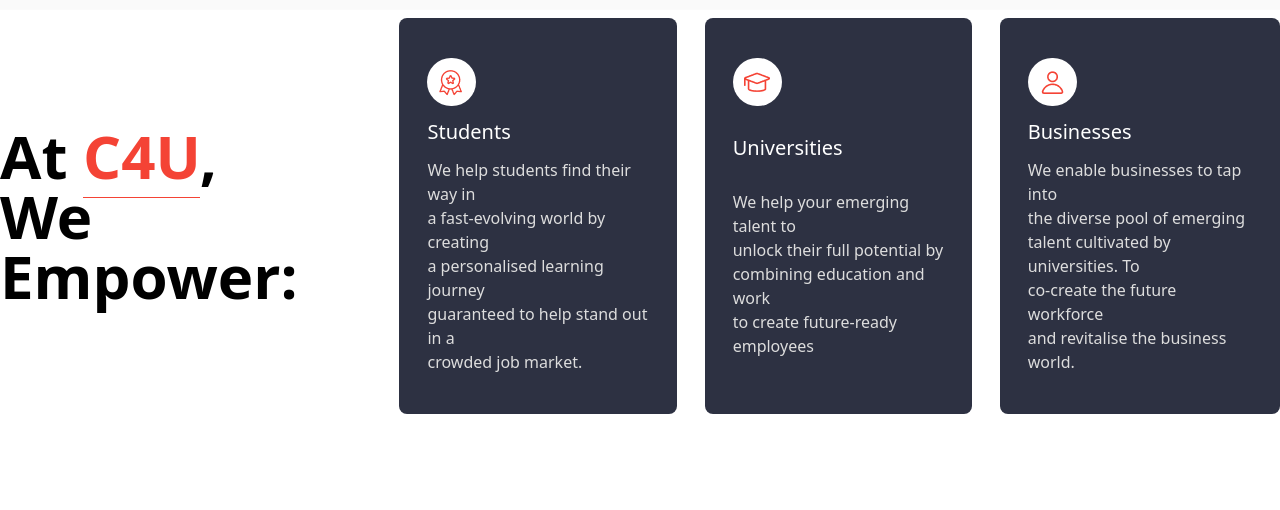
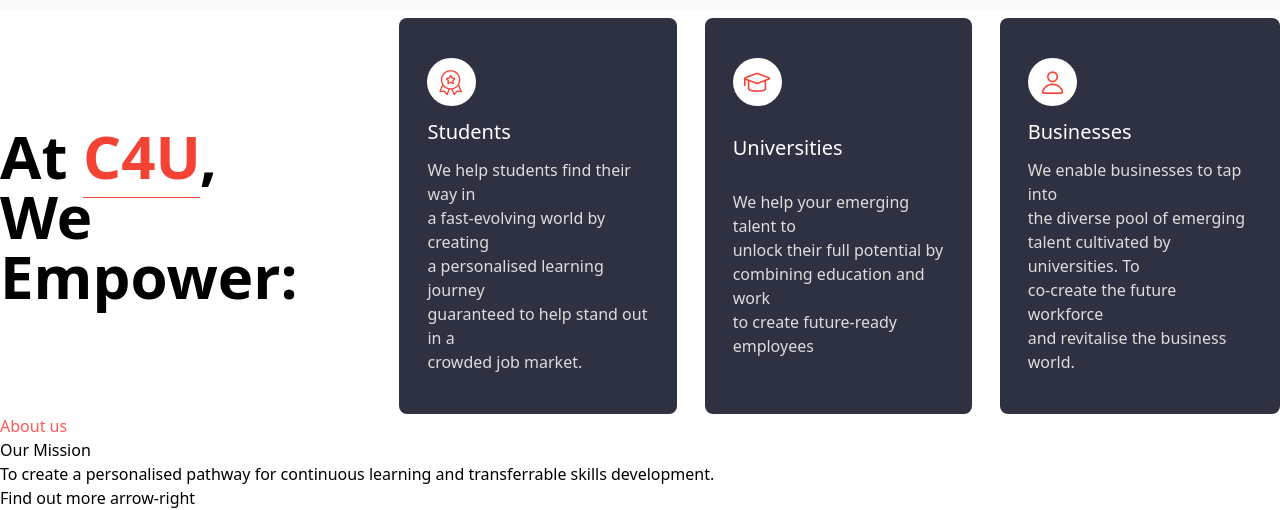
Before and after one commit to SM-Arafat06/Tailwind-Assingment-2, a website built with Vite: page index.html in a window 1280 px wide. Shown: the part 772-1282 px from the top of the page. Before the commit the page ends 1186 px from the top, so only its background shows below. Built offline with nearby package versions, Linux system fonts and the light colour scheme.

Commit message:
Mission Section-1

```diff
--- a/index.html
+++ b/index.html
@@ -82,5 +82,17 @@
       </div>
     </div>
   </div>
+
+  <!--Mission Section-->
+  <!--Mission Section-1-->
+  <div>
+    <div>
+      <p class="text-[#FC5A5A]">About us</p>
+      <h1>Our Mission </h1>
+      <p>To create a personalised  pathway for continuous learning and transferrable skills development.</p>
+      <button>Find out more
+        arrow-right</button>
+    </div>
+  </div>
 </body>
 </html>
```
